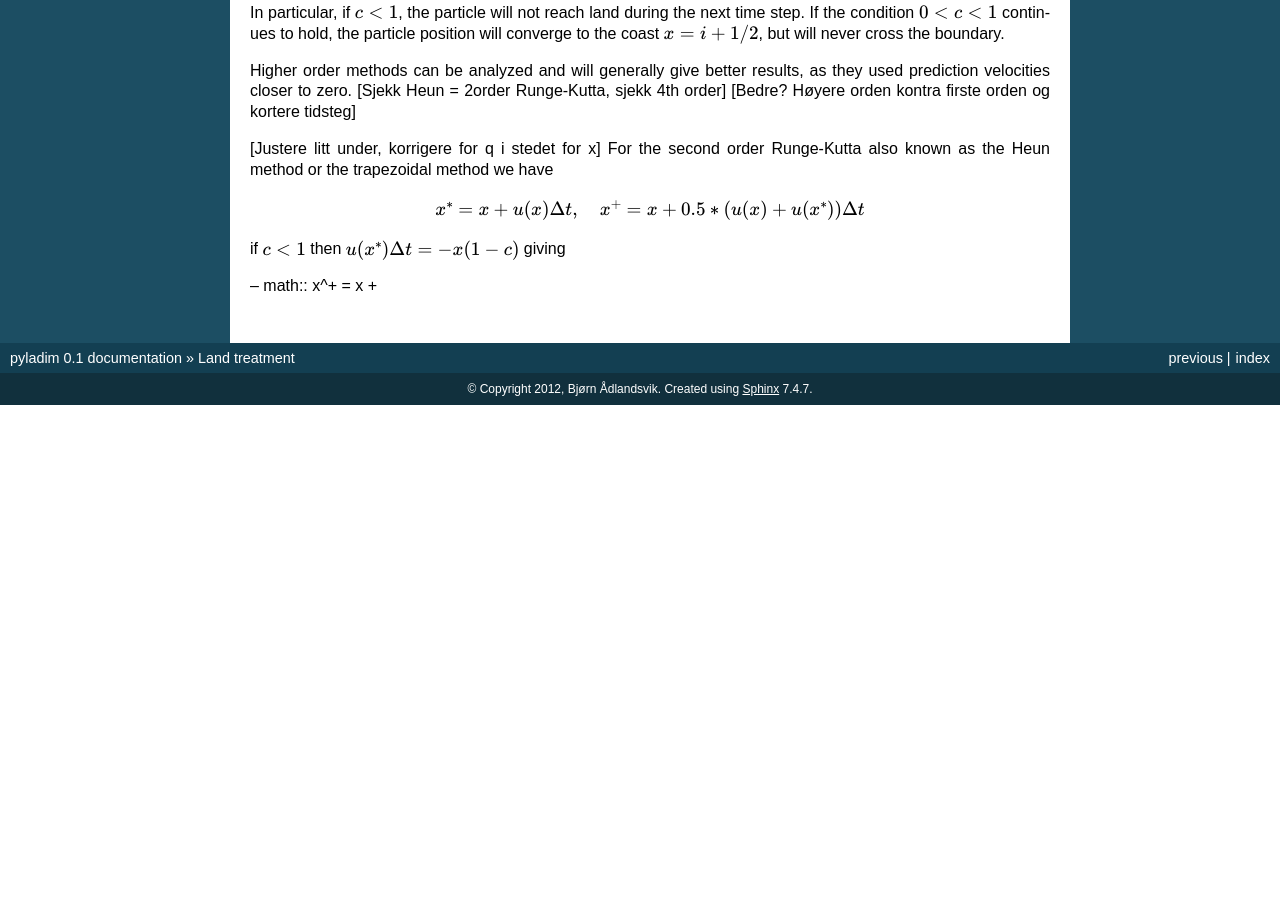
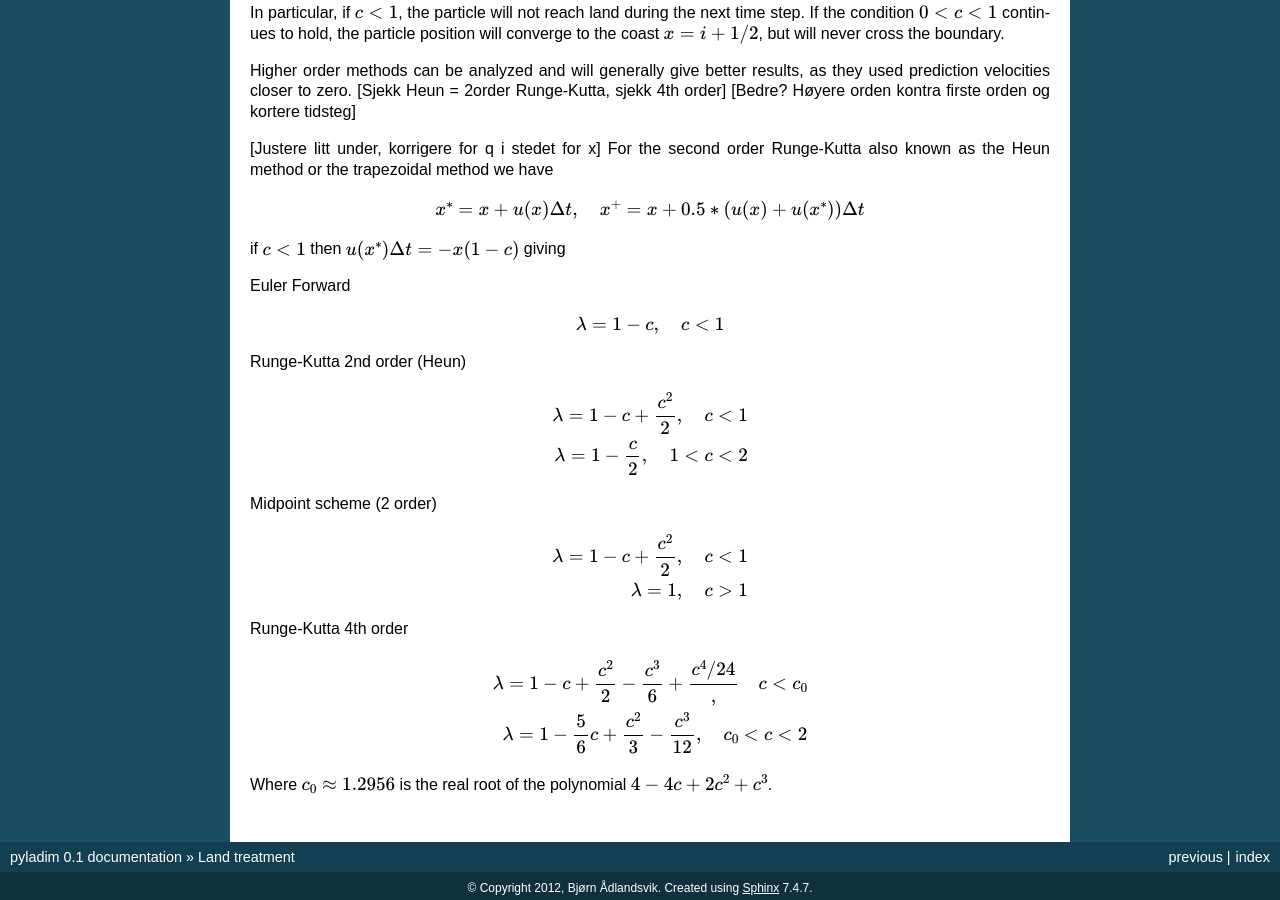
Before and after one commit to bjornaa/ladim1, a Sphinx documentation site: the page built from doc/source/land.rst, in a window 1280 px wide and 900 px high, scrolled down 738 px. Built offline with Sphinx 7.4.7, drawn with Linux system fonts in a browser that asks for light colours; before the commit the page ends 1143 px from its top, so only the background shows below that.

Commit message:
More landing analysis

```diff
--- a/doc/source/land.rst
+++ b/doc/source/land.rst
@@ -55,4 +55,27 @@ trapezoidal method we have
 
 if :math:`c < 1` then :math:`u(x^{*}) \Delta t = -x(1 - c)` giving
 
--- math:: x^+ = x +
+Euler Forward
+
+.. math:: \lambda = 1 - c, \quad c < 1
+
+Runge-Kutta 2nd order (Heun)
+
+.. math:: \lambda = 1 - c + \frac{c^2}{2}, \quad c < 1 \\
+          \lambda = 1 - \frac{c}{2},          \quad 1 < c < 2
+
+Midpoint scheme (2 order)
+
+.. math:: \lambda = 1 - c + \frac{c^2}{2}, \quad c < 1 \\
+          \lambda = 1, \quad c > 1
+
+
+Runge-Kutta 4th order
+
+.. math:: \lambda = 1 - c + \frac{c^2}{2} - \frac{c^3}{6}
+                       + \frac{c^4/24}, \quad c < c_0 \\
+          \lambda = 1 - \frac{5}{6}c + \frac{c^2}{3} - \frac{c^3}{12},
+                                      \quad c_0 < c < 2
+
+Where :math:`c_0 \approx 1.2956` is the real root of the polynomial
+:math:`4 - 4c + 2c^2 + c^3`.
--- a/doc/source/plot-scripts/land.py
+++ b/doc/source/plot-scripts/land.py
@@ -18,16 +18,39 @@ W2a = np.where(C2 < 1, 1 - C2 + 0.5*C2*C2, W2a)
 W2b = np.ones_like(C4)
 W2b = np.where(C4 < 2, 1 - C4 + 0.5*C4*C4, W2b)
 
+# Fourth order Runge Kutta
 
-plt.plot(C4, W, lw=2)
+C = C4
+W4a = 1 - C*(1 - C/2 + C**2/6 - C**3/24)
+W4b = 1 - C*(5./6 - C/3 + C**2/12)
+W4c = 1 - C / 2
+G = 1 - C + C**2/2 - C**3/4
+W4 = W4a
+W4 = np.where(G < 0, W4b, W4)
+W4 = np.where(C > 2, W4c, W4)
 
-plt.plot(C1, W1)
+# Estimate root of G (here 4*G)
 
-plt.plot(C2, W2a)
-plt.plot(C4, W2b)
+coeff = [-1, 2, -4, 4]
+print np.roots(coeff)[-1]
+
+
+
+
+
+plt.plot(C4, W,   lw=4, label='Exact')
+
+plt.plot(C1, W1,  lw=2, label='Euler Forward')
+
+plt.plot(C2, W2a, lw=2, label='Heun')
+plt.plot(C4, W2b, lw=2, label='Midpoint')
+
+plt.plot(C,  W4,  lw=2, label='Runge-Kutta 4')
 
 plt.grid(True)
 
 plt.axis((0, 4.05, 0, 1.05))
 
+plt.legend(loc='best')
+
 plt.show()
--- /dev/null
+++ b/doc/source/plot-scripts/rk4.py
@@ -0,0 +1,84 @@
+import numpy as np
+import matplotlib.pyplot as plt
+
+i = 23
+x = i - 0.5 + 0.3
+#q = i + 0.5 - x     # 0.7
+
+
+
+def u(s, c):
+    if s < i + 0.5:
+        return (i+0.5-s)*c
+    else:
+        return 0
+
+N = 101
+A = np.zeros((N,))
+C = np.linspace(0, 4.0, N)
+
+q = (i+0.5-x)
+
+K1 = q*C
+
+V = q - 0.5*K1
+K2 = np.where(V > 0, V*C, 0)
+
+V = q - 0.5*K2
+#K3 = np.where(V > 0, V*C, 0)
+K3 = V*C
+
+V = q - K3
+K4 = np.where(V > 0, V*C, 0)
+
+
+K = (K1 + 2*K2 + 2*K3 + K4)/6
+
+
+#plt.plot(C, K1)
+#plt.plot(C, K2)
+#plt.plot(C, K3)
+#plt.plot(C, K4)
+plt.plot(C, K)
+
+M1 = q*C
+
+M2 = q*C*(1-C/2)
+#M2 = np.where(C<2, M2, 0)
+
+M3a = q*C*(1-C/2+C**2/4)
+M3b = q*C
+M3 = np.where(C<2, M3a, M3b)
+
+M4 = q*C*(1-C+C**2/2-C**3/4)
+M4 = np.where(K > 0, M4, 0)
+
+
+
+
+#M = (M1 + 2*M2 + 2*M3 + M4)/6
+Ma = q*C*(1 - C/2 + C**2/6 - C**3/24)
+Mb = q*C*(5./6 - C/3 + C**2/12)
+Mc = q*C / 2
+
+G = 1 - C + C**2/2 - C**3/4
+
+M = Ma
+M = np.where(G < 0, Mb, M)
+M = np.where(C > 2, Mc, M)
+
+
+#plt.plot(C, M1)
+#plt.plot(C, M2, 'o')
+#plt.plot(C, M3, 'o')
+#plt.plot(C, M4, 'o')
+#plt.plot(C, Ma, 'o')
+#plt.plot(C, Mb, 'o')
+#plt.plot(C, Mc, 'o')
+
+plt.plot(C, M, 'o')
+
+
+plt.grid(True)
+
+plt.show()
```
